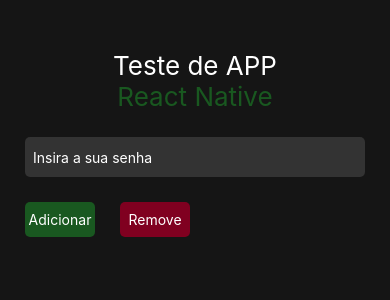
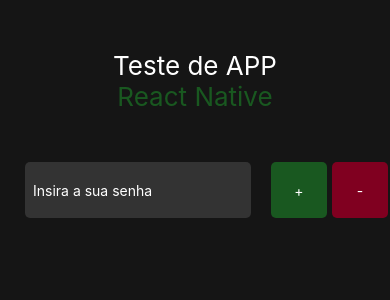
Before and after one commit to victorsxavierf/react_native, a React Native app: screen / in a window 390 px wide. Shown: the top 300 px of the page. Built offline with nearby package versions, Linux system fonts and the light colour scheme.

Commit message:
Criação de um Form

```diff
--- a/src/screens/Home/index.tsx
+++ b/src/screens/Home/index.tsx
@@ -15,16 +15,17 @@
             <Text style = {styles.eventName}> Teste de APP </Text>
             <Text style = {styles.eventDate}> React Native </Text>
 
-            <TextInput style = {styles.input}
-            placeholder="Insira a sua senha"
-            placeholderTextColor = "#FFFFFF"
-            />
-            <View style = {styles.buttonContainer}>
-                <TouchableOpacity style = {styles.button1} onPress={handleParticipantAdd}>
-                    <Text style = {styles.buttonText}>Adicionar</Text>
+            <View style = {styles.form}>
+                <TextInput style = {styles.input}
+                placeholder="Insira a sua senha"
+                placeholderTextColor = "#FFFFFF"
+                />
+
+                <TouchableOpacity style = {styles.buttonAdd} onPress={handleParticipantAdd}>
+                    <Text style = {styles.buttonText}>+</Text>
                 </TouchableOpacity>
-                <TouchableOpacity style = {styles.button2} onPress={handleParticipantRemove}>
-                    <Text style = {styles.buttonText}>Remove</Text>
+                <TouchableOpacity style = {styles.buttonRemove} onPress={handleParticipantRemove}>
+                    <Text style = {styles.buttonText}>-</Text>
                 </TouchableOpacity>
             </View>
         </View>
--- a/src/screens/Home/styles.ts
+++ b/src/screens/Home/styles.ts
@@ -20,40 +20,45 @@
     },
 
     input: {
+        flex: 1,
         margin: 25,
         backgroundColor: '#333333',
         borderRadius: 5,
-        height: 40,
+        height: 56,
         color: '#FFFFFF',
-        paddingLeft: 8
-    },
+        paddingLeft: 8,
+        marginRight: 20
+        },
 
-    buttonContainer: {
+    form: {
+        marginTop: 25,
+        marginBottom: 36,
         flexDirection: 'row',
-        justifyContent: 'flex-start'
+        width: '95%'
     },
 
     buttonText: {
         color: '#FFFFFF',
     },
 
-    button1: {
-        width: 70,
-        height: 35,
+    buttonAdd: {
+        marginTop: 25,
+        width: 56,
+        height: 56,
         backgroundColor: '#195820',
         borderRadius: 5,
         alignItems: 'center',
         justifyContent: 'center',
-        marginLeft: 25
     },
 
-    button2: {
-        width: 70,
-        height: 35,
+    buttonRemove: {
+        marginTop: 25,
+        width: 56,
+        height: 56,
         backgroundColor: '#800020',
         borderRadius: 5,
         alignItems: 'center',
         justifyContent: 'center',
-        marginLeft: 25
+        marginLeft: 5
     }
 });
```
